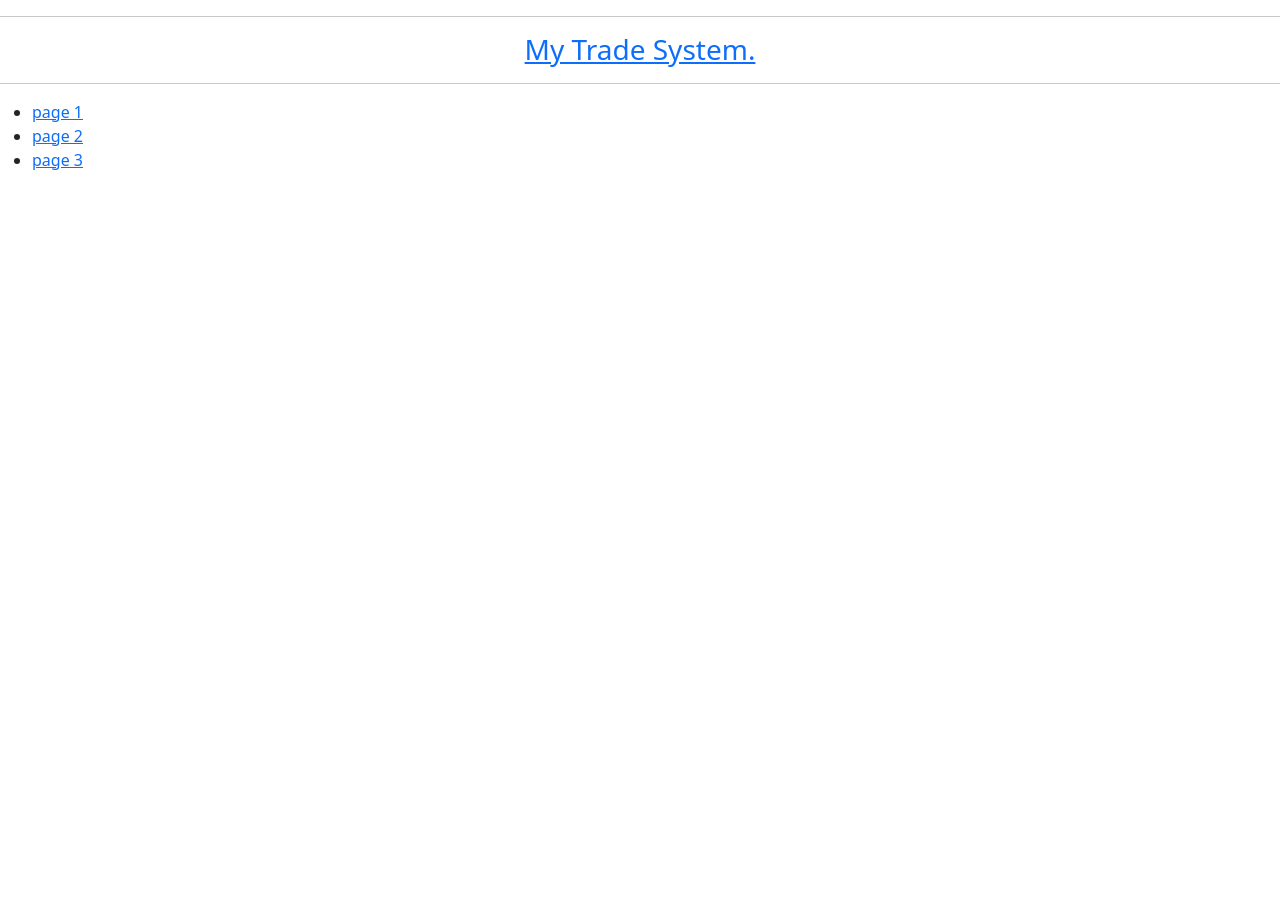
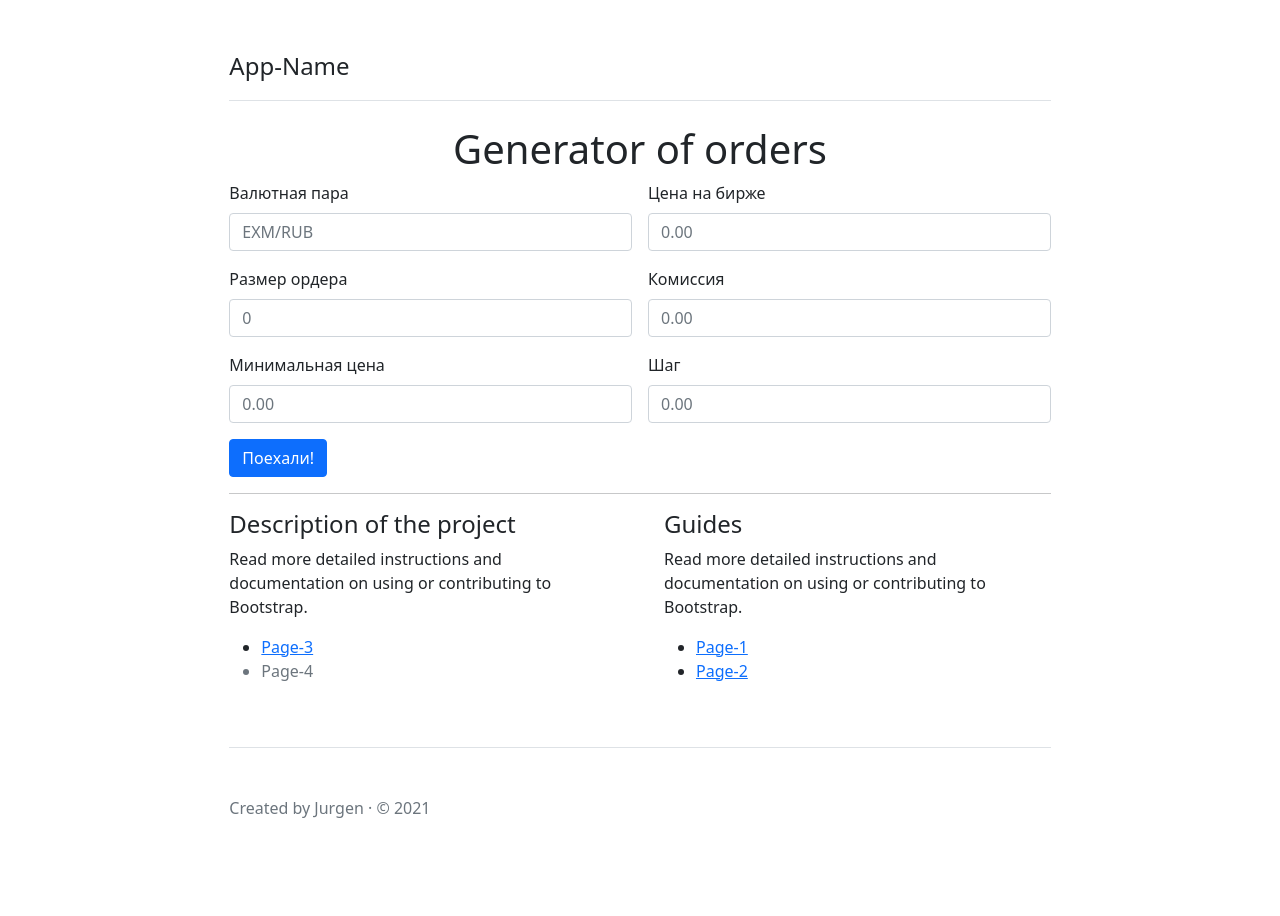
Before and after one commit to YurgenSlavniy/Site-Trade-Helper, a Flask app: template app/templates/index.html in a window 1280 px wide. Before the commit the page ends 170 px from the top, so only its background shows below. Run offline with Flask 2, Linux system fonts and the light colour scheme; the template is opened without the code that fills it, so the values that code supplies are empty.

Commit message:
added simple design

```diff
--- a/app/templates/index.html
+++ b/app/templates/index.html
@@ -2,16 +2,83 @@
 {% block title %}Главная страница!{% endblock %}
 
 {% block content %}
-
-{% if posts %}
+<h1 class="text-center">Generator of orders</h1>
+<form action="/calculate/buy" method="post" class="row g-3 needs-validation" novalidate>
+  <div class="col-md-6">
+    <label for="" class="form-label">Валютная пара</label>
+    <input
+    	name="pair_name"
+    	type="text"
+    	class="form-control"
+    	id=""
+    	placeholder="EXM/RUB"
+    	required>
+  </div>
+  <div class="col-md-6">
+    <label class="form-label">Цена на бирже</label>
+    <input
+    	name="cerrent_price"
+    	type="text"
+    	class="form-control"
+    	id="validationCustom01"
+    	placeholder="0.00"
+    	required>
+  </div>
+  <div class="col-md-6">
+    <label class="form-label">Размер ордера</label>
+    <input
+    	name="min_order_size"
+    	type="text"
+    	class="form-control"
+    	id=""
+    	placeholder="0"
+    	required>
+  </div>
+  <div class="col-md-6">
+    <label class="form-label">Комиссия</label>
+    <input
+    	name="comission"
+    	type="text"
+    	class="form-control"
+    	id=""
+    	placeholder="0.00"
+    	required>
+  </div>
+  <div class="col-md-6">
+    <label  class="form-label">Минимальная цена</label>
+    <input
+    	name="min_price"
+    	type="text"
+    	class="form-control"
+    	id=""
+    	placeholder="0.00"
+    	required>
+  </div>
+  <div class="col-md-6">
+    <label class="form-label">Шаг</label>
+    <input
+    	name="step_trade"
+    	type="text"
+    	class="form-control"
+    	id=""
+    	placeholder="0.00"
+    	required>
+  </div>
+  <div class="col-12">
+    <button name="enter" type="submit" class="btn btn-primary">Поехали!</button>
+  </div>
+</form>
+<!-- {% if posts %}
+	<hr>
 	<h5>Выведенно из базы данных MYSQL</h5>
 	{% for post in posts %}
 		<div>
-			<h4>{{ post['id'] }} {{ post['title'] }}</h4>
+			<h4>{{ post['title'] }}</h4>
 			<p>{{ post['content'] }}</p>
 		</div>
 	{% endfor %}
+	<hr>
 
-{% endif %}
+{% endif %} -->
 
 {% endblock %}
--- a/app/templates/layout.html
+++ b/app/templates/layout.html
@@ -7,15 +7,59 @@
 	<link rel="stylesheet" href="{{ url_for('static', filename='css/bootstrap.min.css') }}">
 </head>
 <body>
-	<hr>
-	<h3 align="center" ><a href="/">My Trade System.</a></h3>
-	<hr>
-	<ul>
-		<li><a href="/page1">page 1</a></li>
-		<li><a href="/page2">page 2</a></li>
-		<li><a href="/page3">page 3</a></li>
-	</ul>
-	{% block content %}{% endblock %}
+	<div class="col-lg-8 mx-auto p-3 py-md-5">
+  <header class="d-flex align-items-center pb-3 mb-4 border-bottom">
+    <a href="/" class="d-flex align-items-center text-dark text-decoration-none">
+      <span class="fs-4">App-Name</span>
+    </a>
+  </header>
+
+  <main>
+  	{% block content %}{% endblock %}
+
+  	<hr>
+    <div class="row g-5">
+      <div class="col-md-6">
+        <h4>Description of the project</h4>
+        <p>Read more detailed instructions and documentation on using or contributing to Bootstrap.</p>
+        <ul>
+          <li><a href="/page3">Page-3</a></li>
+          <li class="text-muted">Page-4</li>
+        </ul>
+      </div>
+
+      <div class="col-md-6">
+        <h4>Guides</h4>
+        <p>Read more detailed instructions and documentation on using or contributing to Bootstrap.</p>
+        <ul>
+          <li><a href="/page1">Page-1</a></li>
+          <li><a href="/page2">Page-2</a></li>
+        </ul>
+      </div>
+    </div>
+  </main>
+  <footer class="pt-5 my-5 text-muted border-top">
+    Created by Jurgen &middot; &copy; 2021
+  </footer>
+</div>
 	<script src="{{ url_for('static', filename='js/bootstrap.bundle.min.js') }}"></script>
+	<script>
+		(function () {
+		  'use strict'
+
+		  var forms = document.querySelectorAll('.needs-validation')
+		  Array.prototype.slice.call(forms)
+		    .forEach(function (form) {
+		      form.addEventListener('submit', function (event) {
+		        if (!form.checkValidity()) {
+		          event.preventDefault()
+		          event.stopPropagation()
+		        }
+
+		        form.classList.add('was-validated')
+		      }, false)
+		    })
+		})()
+	</script>
 </body>
 </html>
```
Also changed, not shown: app/main.py (+7 -1 lines).
